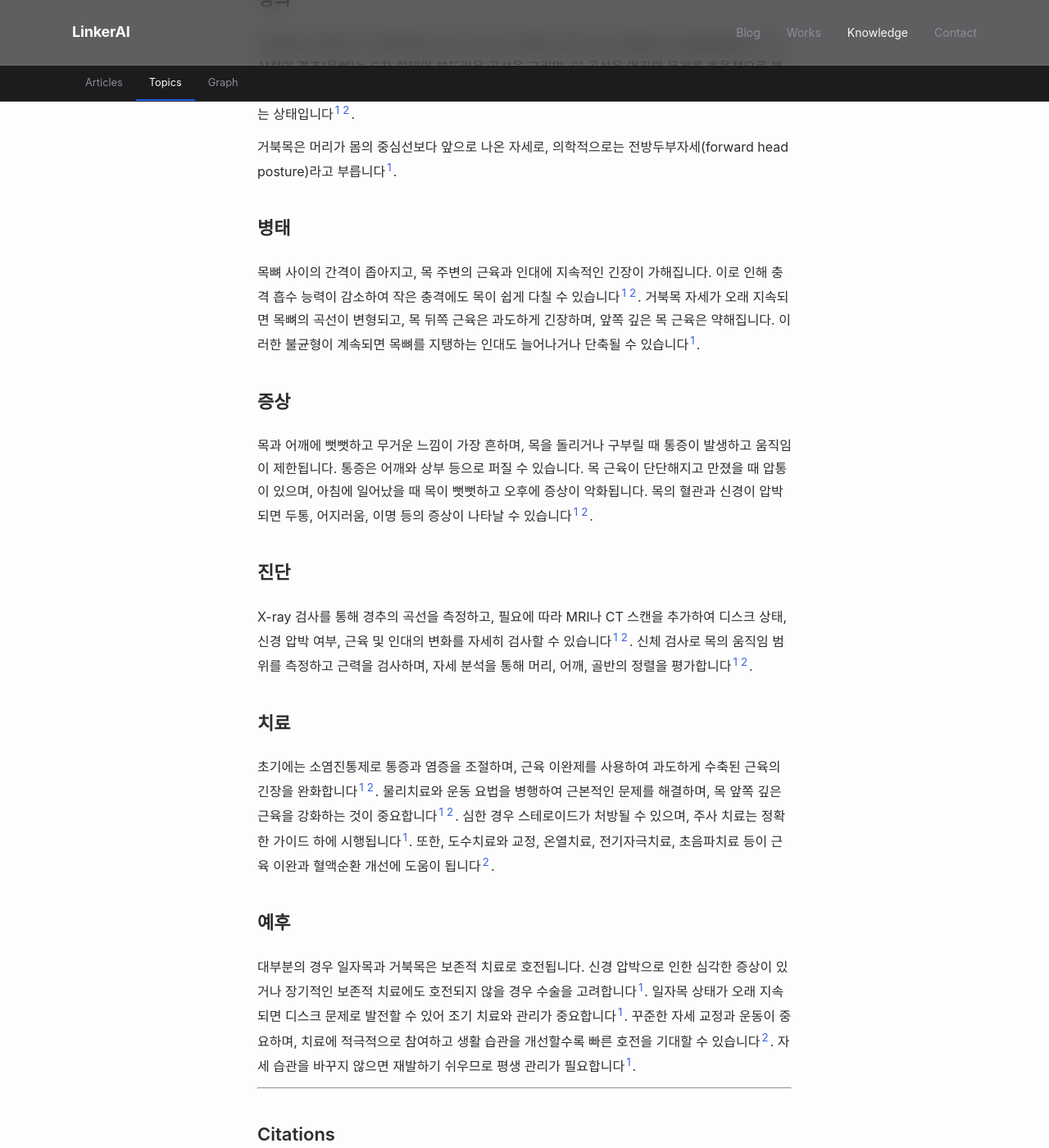
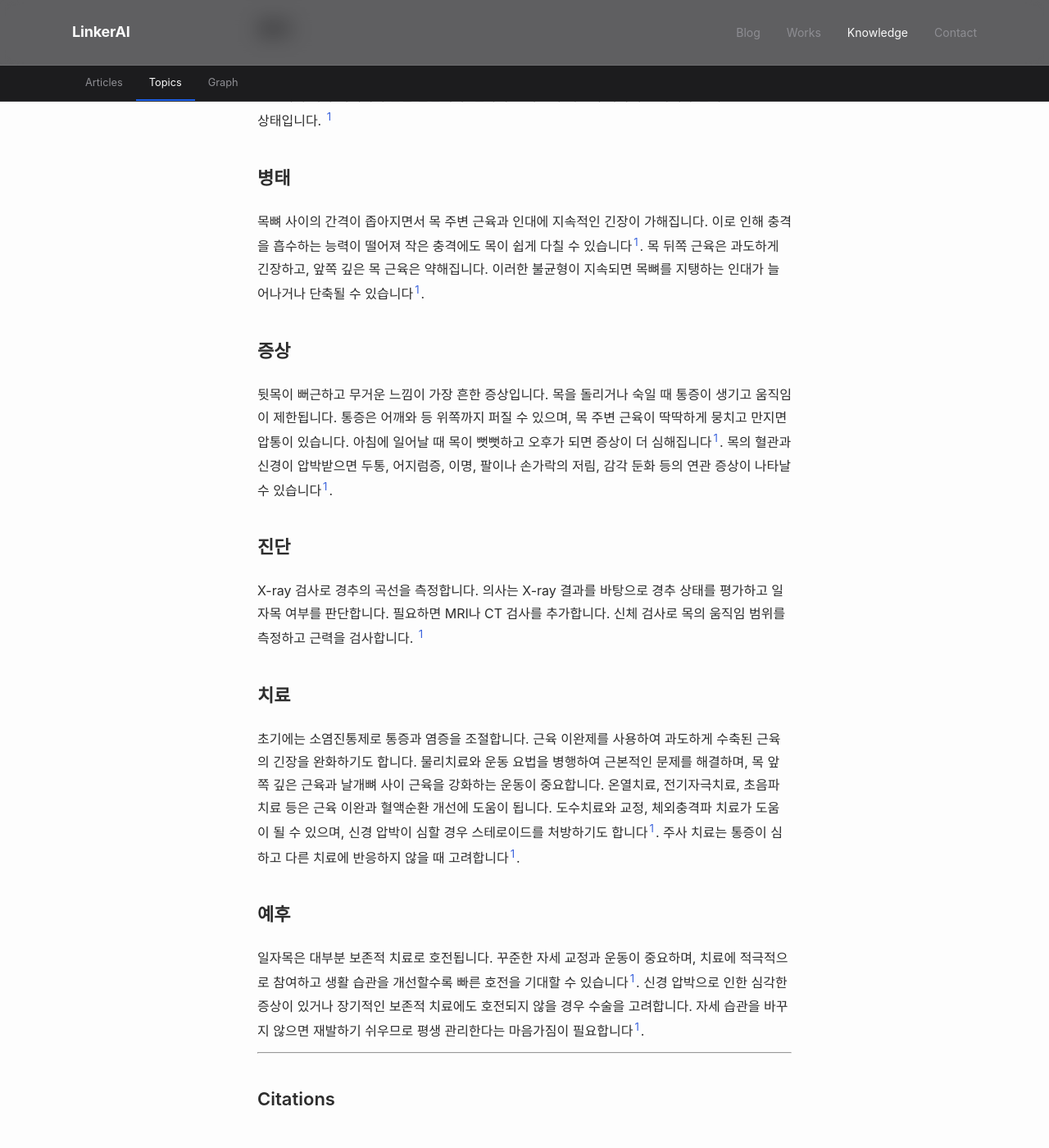
Before and after one commit to feelharmony/linkare-medical-knowledge, a Jekyll site: the page built from conditions/straight-neck.md, in a window 1280 px wide and 1400 px high, scrolled down 420 px. Shown: the whole window at 82% size. Built offline with Jekyll 4.4.1, drawn with Linux system fonts in a browser that asks for light colours; some web fonts are replaced; some of the changed text lies outside the part shown.

Commit message:
auto-sync entity: 일자목 (straight-neck) — finalize

```diff
--- a/conditions/straight-neck.md
+++ b/conditions/straight-neck.md
@@ -4,37 +4,31 @@ entity_id: straight-neck
 entity_type: condition
 permalink: /conditions/straight-neck/
 title: 일자목
-description: 목의 C자형 곡선이 사라진 상태
-last_reviewed: '2026-04-23'
-source_count: 2
-version: 5
+description: 경추 정상 만곡이 소실된 자세 변형
+title_en: straight neck
+last_reviewed: '2026-04-28'
+source_count: 6
+version: 2
 ---
 ## 정의
-일자목은 정상적인 C자형 목뼈 곡선이 사라지고 목뼈가 일직선으로 배열되는 상태를 말합니다. 정상적인 경추(목뼈)는 C자 형태의 부드러운 곡선을 그리며, 이 곡선은 머리의 무게를 효율적으로 분산시켜 목과 어깨의 부담을 줄입니다. 일자목은 이 C자 곡선이 사라져 목과 어깨에 부담을 증가시키는 상태입니다[^1][^2].
-
-거북목은 머리가 몸의 중심선보다 앞으로 나온 자세로, 의학적으로는 전방두부자세(forward head posture)라고 부릅니다[^1].
+정상적인 경추(목뼈)는 C자 형태의 부드러운 곡선을 그립니다. 이 곡선은 머리의 무게를 효율적으로 분산시켜 목과 어깨의 부담을 줄입니다. 일자목은 이 C자 곡선이 사라지고 목뼈가 일직선으로 변한 상태입니다. [^1]
 
 ## 병태
-목뼈 사이의 간격이 좁아지고, 목 주변의 근육과 인대에 지속적인 긴장이 가해집니다. 이로 인해 충격 흡수 능력이 감소하여 작은 충격에도 목이 쉽게 다칠 수 있습니다[^1][^2]. 거북목 자세가 오래 지속되면 목뼈의 곡선이 변형되고, 목 뒤쪽 근육은 과도하게 긴장하며, 앞쪽 깊은 목 근육은 약해집니다. 이러한 불균형이 계속되면 목뼈를 지탱하는 인대도 늘어나거나 단축될 수 있습니다[^1].
+목뼈 사이의 간격이 좁아지면서 목 주변 근육과 인대에 지속적인 긴장이 가해집니다. 이로 인해 충격을 흡수하는 능력이 떨어져 작은 충격에도 목이 쉽게 다칠 수 있습니다[^1]. 목 뒤쪽 근육은 과도하게 긴장하고, 앞쪽 깊은 목 근육은 약해집니다. 이러한 불균형이 지속되면 목뼈를 지탱하는 인대가 늘어나거나 단축될 수 있습니다[^1].
 
 ## 증상
-목과 어깨에 뻣뻣하고 무거운 느낌이 가장 흔하며, 목을 돌리거나 구부릴 때 통증이 발생하고 움직임이 제한됩니다. 통증은 어깨와 상부 등으로 퍼질 수 있습니다. 목 근육이 단단해지고 만졌을 때 압통이 있으며, 아침에 일어났을 때 목이 뻣뻣하고 오후에 증상이 악화됩니다. 목의 혈관과 신경이 압박되면 두통, 어지러움, 이명 등의 증상이 나타날 수 있습니다[^1][^2].
+뒷목이 뻐근하고 무거운 느낌이 가장 흔한 증상입니다. 목을 돌리거나 숙일 때 통증이 생기고 움직임이 제한됩니다. 통증은 어깨와 등 위쪽까지 퍼질 수 있으며, 목 주변 근육이 딱딱하게 뭉치고 만지면 압통이 있습니다. 아침에 일어날 때 목이 뻣뻣하고 오후가 되면 증상이 더 심해집니다[^1]. 목의 혈관과 신경이 압박받으면 두통, 어지럼증, 이명, 팔이나 손가락의 저림, 감각 둔화 등의 연관 증상이 나타날 수 있습니다[^1].
 
 ## 진단
-X-ray 검사를 통해 경추의 곡선을 측정하고, 필요에 따라 MRI나 CT 스캔을 추가하여 디스크 상태, 신경 압박 여부, 근육 및 인대의 변화를 자세히 검사할 수 있습니다[^1][^2]. 신체 검사로 목의 움직임 범위를 측정하고 근력을 검사하며, 자세 분석을 통해 머리, 어깨, 골반의 정렬을 평가합니다[^1][^2].
+X-ray 검사로 경추의 곡선을 측정합니다. 의사는 X-ray 결과를 바탕으로 경추 상태를 평가하고 일자목 여부를 판단합니다. 필요하면 MRI나 CT 검사를 추가합니다. 신체 검사로 목의 움직임 범위를 측정하고 근력을 검사합니다. [^1]
 
 ## 치료
-초기에는 소염진통제로 통증과 염증을 조절하며, 근육 이완제를 사용하여 과도하게 수축된 근육의 긴장을 완화합니다[^1][^2]. 물리치료와 운동 요법을 병행하여 근본적인 문제를 해결하며, 목 앞쪽 깊은 근육을 강화하는 것이 중요합니다[^1][^2]. 심한 경우 스테로이드가 처방될 수 있으며, 주사 치료는 정확한 가이드 하에 시행됩니다[^1]. 또한, 도수치료와 교정, 온열치료, 전기자극치료, 초음파치료 등이 근육 이완과 혈액순환 개선에 도움이 됩니다[^2].
+초기에는 소염진통제로 통증과 염증을 조절합니다. 근육 이완제를 사용하여 과도하게 수축된 근육의 긴장을 완화하기도 합니다. 물리치료와 운동 요법을 병행하여 근본적인 문제를 해결하며, 목 앞쪽 깊은 근육과 날개뼈 사이 근육을 강화하는 운동이 중요합니다. 온열치료, 전기자극치료, 초음파치료 등은 근육 이완과 혈액순환 개선에 도움이 됩니다. 도수치료와 교정, 체외충격파 치료가 도움이 될 수 있으며, 신경 압박이 심할 경우 스테로이드를 처방하기도 합니다[^1]. 주사 치료는 통증이 심하고 다른 치료에 반응하지 않을 때 고려합니다[^1].
 
 ## 예후
-대부분의 경우 일자목과 거북목은 보존적 치료로 호전됩니다. 신경 압박으로 인한 심각한 증상이 있거나 장기적인 보존적 치료에도 호전되지 않을 경우 수술을 고려합니다[^1]. 일자목 상태가 오래 지속되면 디스크 문제로 발전할 수 있어 조기 치료와 관리가 중요합니다[^1]. 꾸준한 자세 교정과 운동이 중요하며, 치료에 적극적으로 참여하고 생활 습관을 개선할수록 빠른 호전을 기대할 수 있습니다[^2]. 자세 습관을 바꾸지 않으면 재발하기 쉬우므로 평생 관리가 필요합니다[^1].
+일자목은 대부분 보존적 치료로 호전됩니다. 꾸준한 자세 교정과 운동이 중요하며, 치료에 적극적으로 참여하고 생활 습관을 개선할수록 빠른 호전을 기대할 수 있습니다[^1]. 신경 압박으로 인한 심각한 증상이 있거나 장기적인 보존적 치료에도 호전되지 않을 경우 수술을 고려합니다. 자세 습관을 바꾸지 않으면 재발하기 쉬우므로 평생 관리한다는 마음가짐이 필요합니다[^1].
 
 ---
 
 ## Citations
-[^1]: [thewellsr.kr/en/blog/understanding-straight-neck-and-forward-head-postu](https://thewellsr.kr/en/blog/understanding-straight-neck-and-forward-head-postu)
-[^2]: [thewellsr.kr/blog/2026-04-10-308b3e30](https://thewellsr.kr/blog/2026-04-10-308b3e30)
-
-## Changelog
-- 2026-04-23 v2: 정의 new, 병태 new, 증상 new, 진단 new, 치료 new, 예후 new
-- 2026-04-23 v3: 정의 new, 병태 new, 증상 new, 진단 new, 치료 new, 예후 new
+[^1]: [thewellsr.kr/blog/2026-04-10-308b3e30](https://thewellsr.kr/blog/2026-04-10-308b3e30)
```
